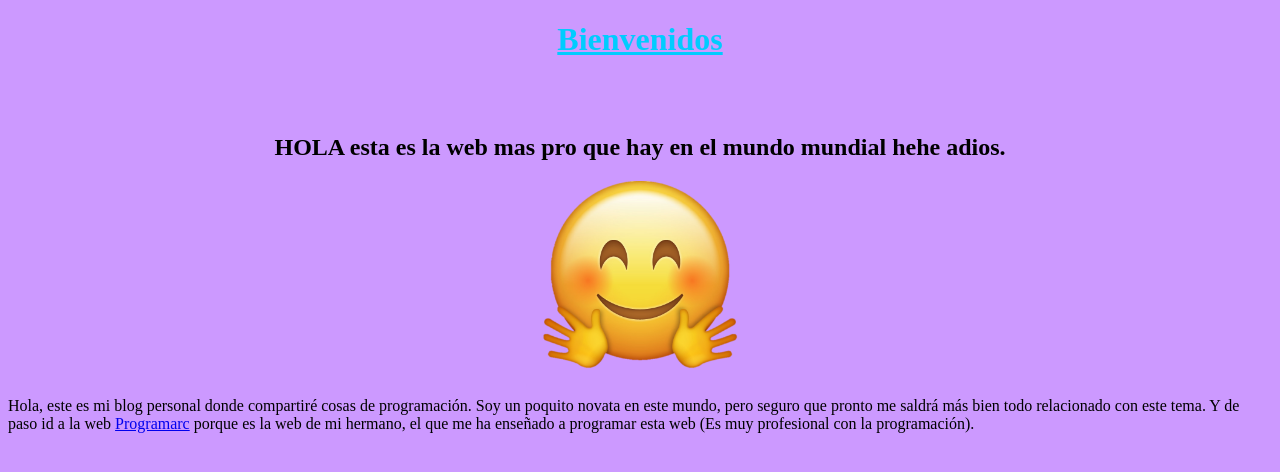
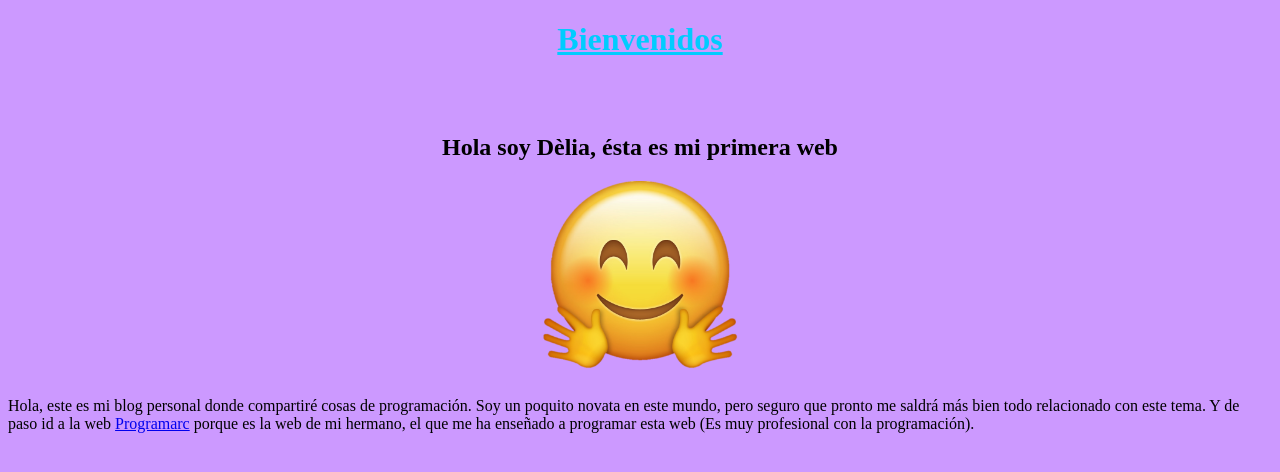
Before and after one commit to PrograMarc30/Deliascript, a plain HTML site: page index.html in a window 1280 px wide. Drawn offline with Linux system fonts and the light colour scheme.

Commit message:
Update index.html

```diff
--- a/index.html
+++ b/index.html
@@ -25,7 +25,7 @@
 <body>
 
     <h1 ALIGN=CENTER style="color:rgb(0, 204, 255);"><u>Bienvenidos</u><br></h1>
-    <h2 ALIGN=CENTER><br><br>HOLA esta es la web mas pro que hay en el mundo mundial hehe adios.</h2>
+    <h2 ALIGN=CENTER><br><br>Hola soy Dèlia, ésta es mi primera web </h2>
     <img ALIGN=CENTER src="images/imatgebenfeta.png" alt="hola">
     <p>Hola, este es mi blog personal donde compartiré cosas de programación. Soy un poquito novata en este mundo, pero seguro que pronto me saldrá más bien todo relacionado con este tema. Y de paso id a la web <a href="http://programarc.tk">Programarc</a> porque es la web de mi hermano, el que me ha enseñado a programar esta web (Es muy profesional con la programación).</p>
 
```
